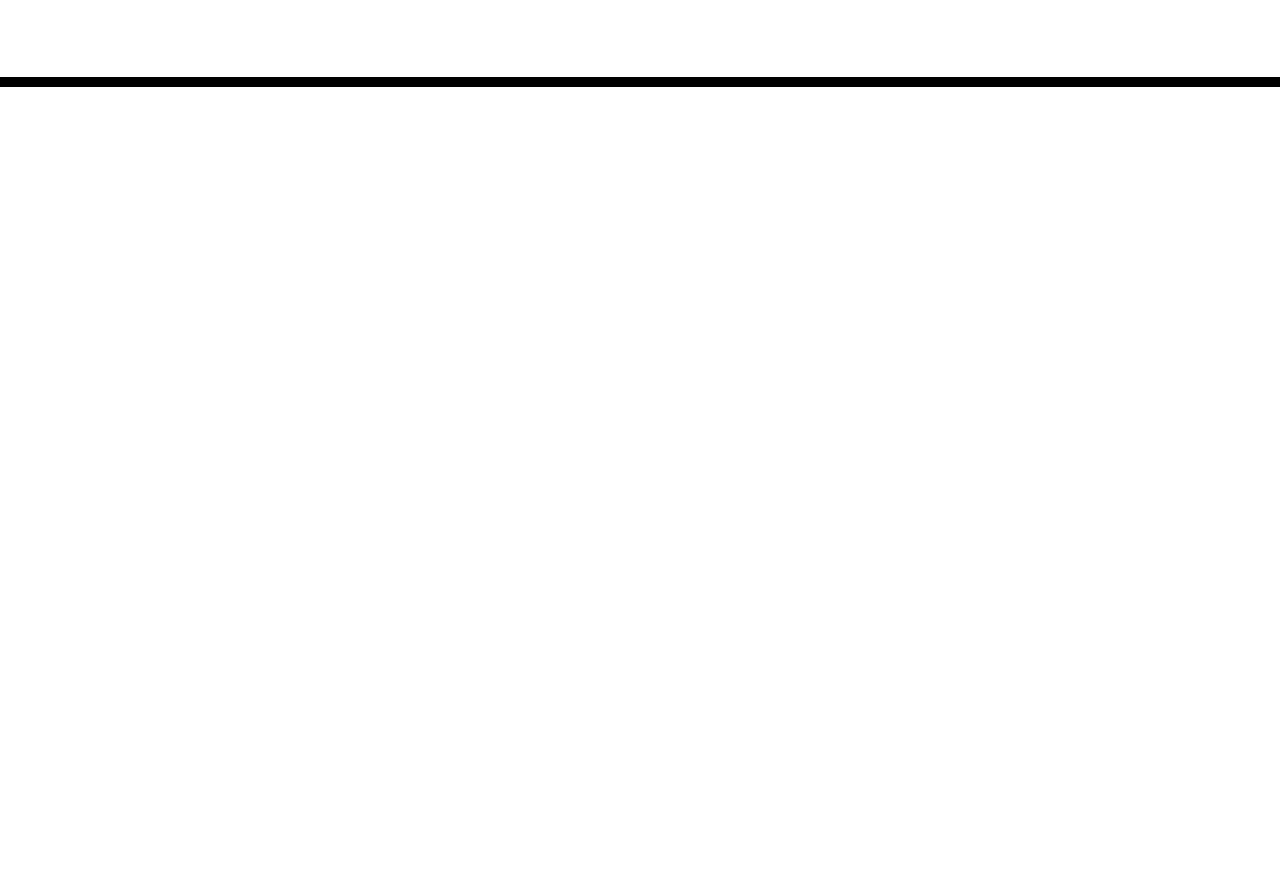
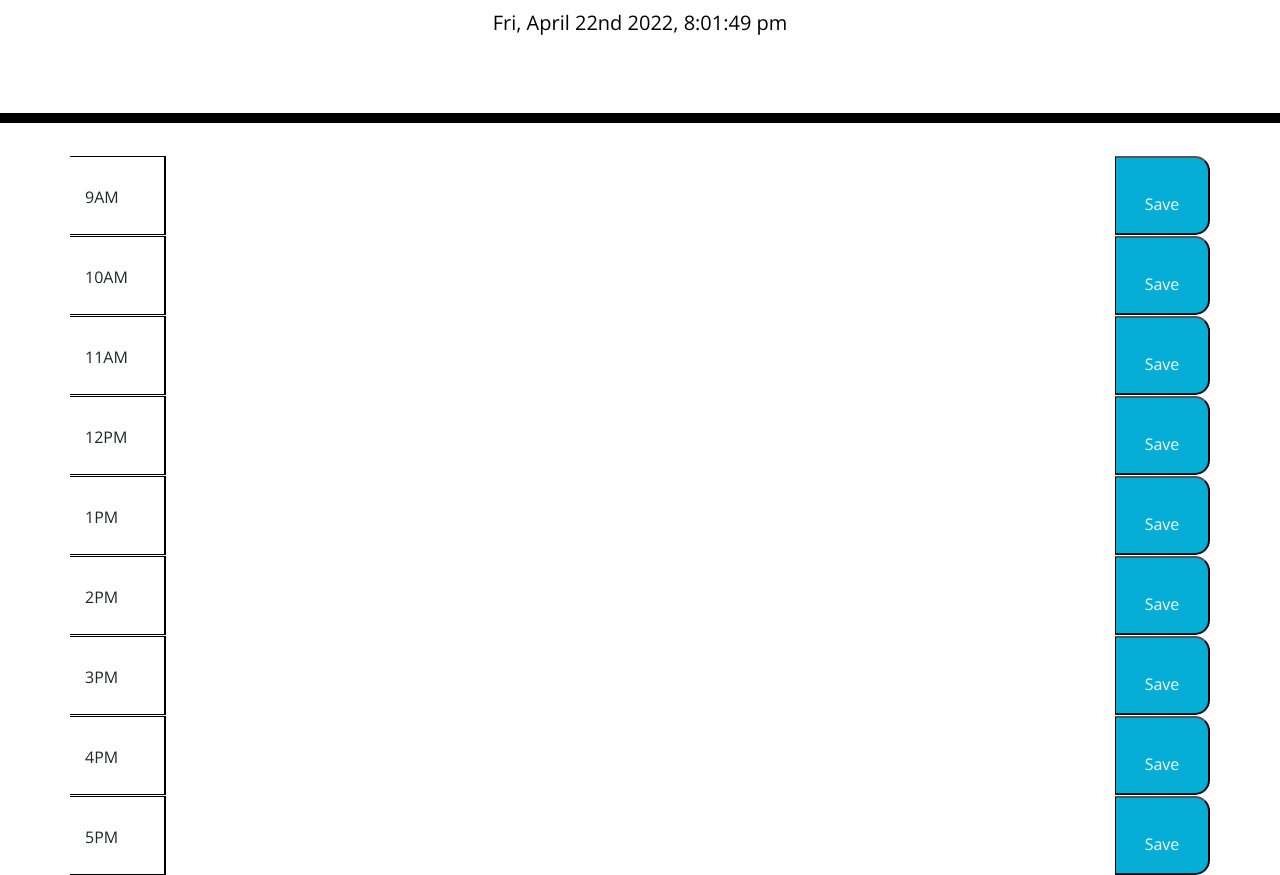
Before and after one commit to Camilo-Arango/Planner, a plain HTML site: page Develop/index.html in a window 1280 px wide. Shown: the part 181-1056 px from the top of the page. Before the commit the page ends 800 px from the top, so only its background shows below. Drawn offline with nearby package versions, Linux system fonts and the light colour scheme.

Commit message:
Wrote out most of my code, just want to upload to make sure I have it backed up

```diff
--- a/Develop/index.html
+++ b/Develop/index.html
@@ -30,9 +30,109 @@
     </header>
     <div class="container">
       <!-- Timeblocks go here -->
+      <div class="row">
+        <!-- 9am -->
+        <div class="col-1">
+          9AM
+        </div>
+        <textarea class="col-10" id="9">
+        </textarea>
+        <button class="col-1 saveBtn">
+          Save
+        </button>
+      </div>
+      <!-- 10am -->
+      <div class="row">
+        <div class="col-1">
+          10AM
+        </div>
+        <textarea class="col-10" id="10">
+        </textarea>
+        <button class="col-1 saveBtn">
+          Save
+        </button>
+      </div>
+      <!-- 11am -->
+      <div class="row">
+        <div class="col-1">
+          11AM
+        </div>
+        <textarea class="col-10" id="11">
+        </textarea>
+        <button class="col-1 saveBtn">
+          Save
+        </button>
+      </div>
+      <!-- 12pm -->
+      <div class="row">
+        <div class="col-1">
+          12PM
+        </div>
+        <textarea class="col-10" id="12">
+        </textarea>
+        <button class="col-1 saveBtn">
+          Save
+        </button>
+      </div>
+      <!-- 1pm -->
+      <div class="row">
+        <div class="col-1">
+          1PM
+        </div>
+        <textarea class="col-10" id="13">
+        </textarea>
+        <button class="col-1 saveBtn">
+          Save
+        </button>
+      </div>
+      <!-- 2pm -->
+      <div class="row">
+        <div class="col-1">
+          2PM
+        </div>
+        <textarea class="col-10" id="14">
+        </textarea>
+        <button class="col-1 saveBtn">
+          Save
+        </button>
+      </div>
+      <!-- 3pm -->
+      <div class="row">
+        <div class="col-1">
+          3PM
+        </div>
+        <textarea class="col-10" id="15">
+        </textarea>
+        <button class="col-1 saveBtn">
+          Save
+        </button>
+      </div>
+        <!-- 4pm -->
+      <div class="row">
+        <div class="col-1">
+          4PM
+        </div>
+        <textarea class="col-10" id="16">
+        </textarea>
+        <button class="col-1 saveBtn">
+          Save
+        </button>
+      </div>
+      <!-- 5pm -->
+      <div class="row">
+        <div class="col-1">
+          5PM
+        </div>
+        <textarea class="col-10" id="17">
+        </textarea>
+        <button class="col-1 saveBtn">
+          Save
+        </button>
+      </div>
     </div>
 
     <script src="https://cdnjs.cloudflare.com/ajax/libs/jquery/3.2.1/jquery.min.js"></script>
     <script src="https://cdnjs.cloudflare.com/ajax/libs/moment.js/2.24.0/moment.min.js"></script>
+    <script src="./script.js"></script>
   </body>
 </html>
--- a/Develop/script.js
+++ b/Develop/script.js
@@ -0,0 +1,5 @@
+var update = function() {
+    $("#currentDay").text(moment().format("ddd, MMMM Do YYYY, h:mm:ss a"))
+    console.log("hello");
+}
+setInterval(update, 1000);
--- a/Develop/style.css
+++ b/Develop/style.css
@@ -69,3 +69,11 @@ textarea {
   font-size: 20px;
   transition: all 0.3s ease-in-out;
 }
+
+.container .row div{
+  border: 1px solid black;
+}
+
+.container .row > div:nth-child(1) {
+  border-left: none;
+}
```
